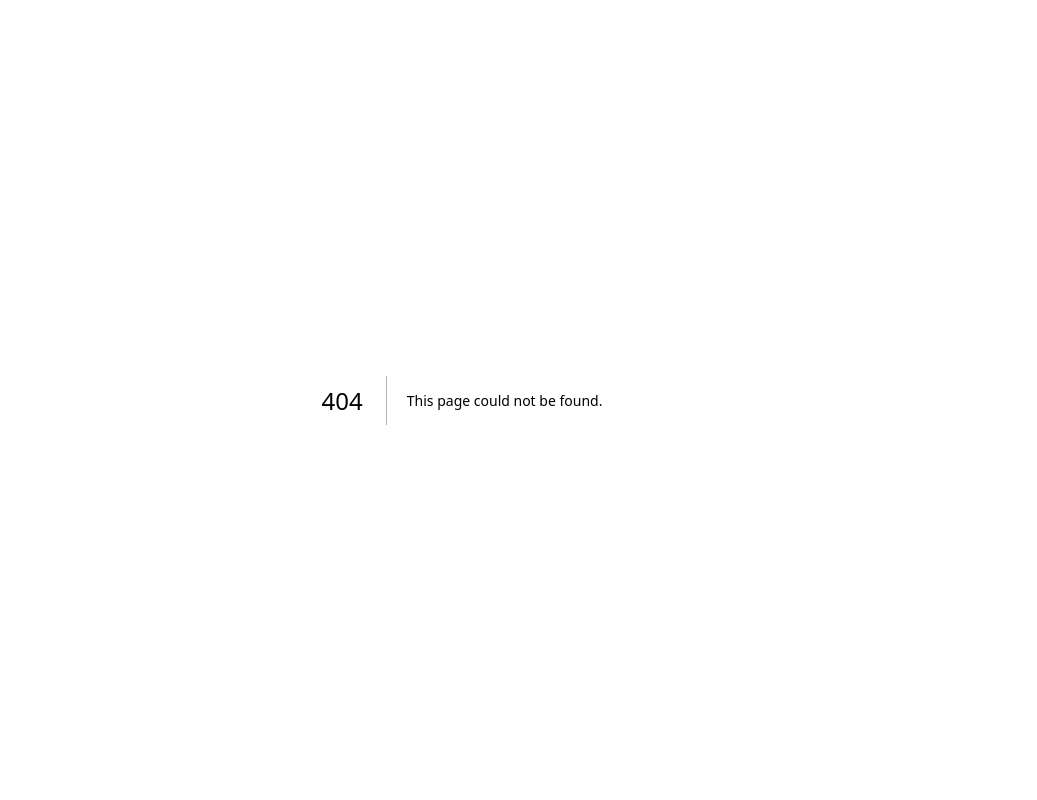
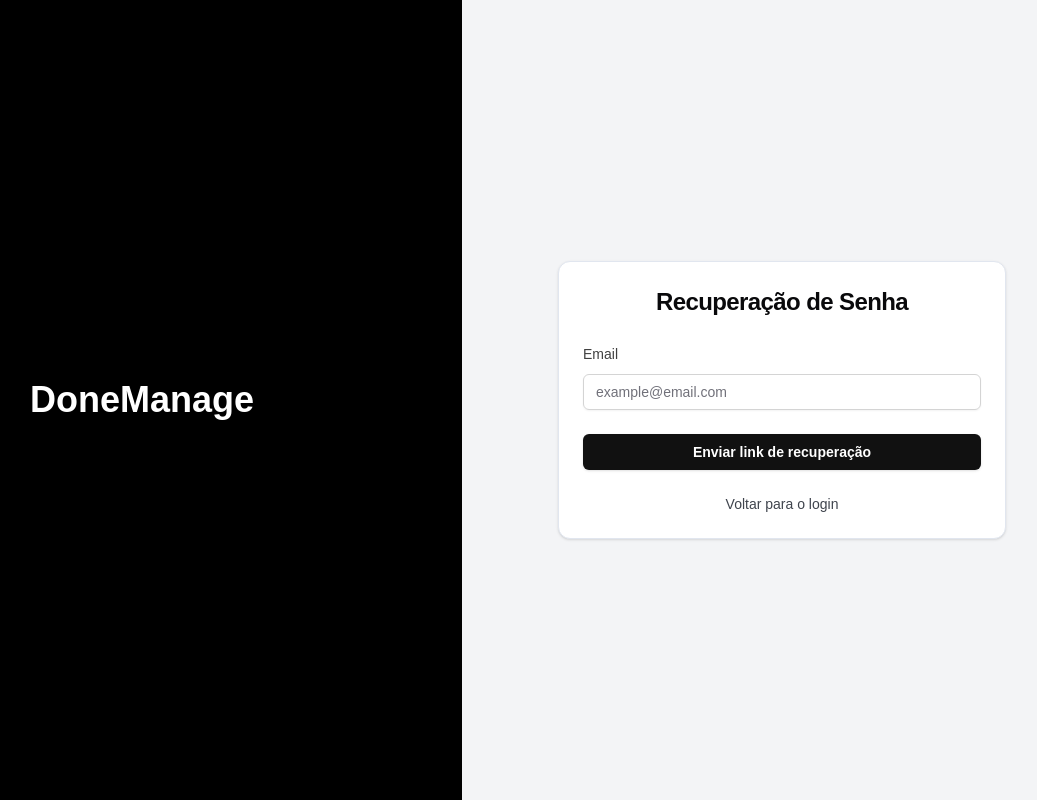
Before and after one commit to Fabriziosilveira/DoneManage-ui, a Next.js app: page /recovery-password in a window 1280 px wide. Before the commit this address had no page. Shown: the whole page, without its empty margins (178-1215 px from the left). Built offline with nearby package versions, Linux system fonts and the light colour scheme.

Commit message:
:sparkles: feat: Add Recovery Password Page

```diff
--- /dev/null
+++ b/src/app/(pages)/recovery-password/page.tsx
@@ -0,0 +1,7 @@
+import PasswordRecoveryPage from "@/components/Recovery-Password/RecoveryPassword";
+
+export default function RecoveryPassword() {
+    return (
+        <PasswordRecoveryPage />
+    );
+}
--- /dev/null
+++ b/src/components/Recovery-Password/RecoveryPassword.tsx
@@ -0,0 +1,89 @@
+"use client"
+
+import { useState } from "react"
+import { Button } from "@/components/ui/button"
+import { Input } from "@/components/ui/input"
+import { Label } from "@/components/ui/label"
+import { Card, CardContent, CardFooter, CardHeader, CardTitle } from "@/components/ui/card"
+import { Loader2 } from "lucide-react"
+
+export default function PasswordRecoveryPage() {
+  const [email, setEmail] = useState("")
+  const [isLoading, setIsLoading] = useState(false)
+  const [message, setMessage] = useState("")
+
+  const handleSubmit = async (event: React.FormEvent<HTMLFormElement>) => {
+    event.preventDefault()
+    setIsLoading(true)
+    setMessage("")
+
+    // Simular uma chamada de API
+    try {
+      await new Promise(resolve => setTimeout(resolve, 2000)) // Simula 2 segundos de delay
+      setMessage("Um link de recuperação foi enviado para o seu email.")
+    // eslint-disable-next-line @typescript-eslint/no-unused-vars
+    } catch (error) {
+      setMessage("Ocorreu um erro. Por favor, tente novamente.")
+    } finally {
+      setIsLoading(false)
+    }
+  }
+
+  return (
+    <div className="flex min-h-screen">
+      <div className="hidden lg:flex lg:w-1/2 bg-black items-center justify-center">
+        <div className="text-white text-4xl font-bold">
+          DoneManage
+        </div>
+      </div>
+
+      <div className="w-full lg:w-1/2 flex items-center justify-center p-8 bg-gray-100">
+        <Card className="w-full max-w-md">
+          <CardHeader>
+            <CardTitle className="text-2xl font-bold text-center text-primary-900">Recuperação de Senha</CardTitle>
+          </CardHeader>
+          <CardContent>
+            <form onSubmit={handleSubmit} className="space-y-4">
+              <div className="space-y-2 pb-2">
+                <Label htmlFor="email" className="text-sm font-medium text-neutral-700">
+                  Email
+                </Label>
+                <Input
+                  id="email"
+                  type="email"
+                  placeholder="example@email.com"
+                  required
+                  value={email}
+                  onChange={(e) => setEmail(e.target.value)}
+                  className="w-full px-3 py-2 border border-neutral-300 rounded-md focus:outline-none focus:ring-2 focus:ring-primary-500"
+                />
+              </div>
+              <Button
+                type="submit"
+                className="w-full bg-custom-black hover:bg-primary-800 text-white font-bold"
+                disabled={isLoading}
+              >
+                {isLoading ? (
+                  <>
+                    <Loader2 className="mr-2 h-4 w-4 animate-spin" />
+                    Enviando...
+                  </>
+                ) : (
+                  "Enviar link de recuperação"
+                )}
+              </Button>
+            </form>
+            {message && (
+              <p className="mt-4 text-base text-center text-[#0C8C09]">{message}</p>
+            )}
+          </CardContent>
+          <CardFooter className="flex justify-center">
+            <a href="/login" className="text-sm text-custom-blackLine hover:text-primary-900">
+              Voltar para o login
+            </a>
+          </CardFooter>
+        </Card>
+      </div>
+    </div>
+  )
+}
```
